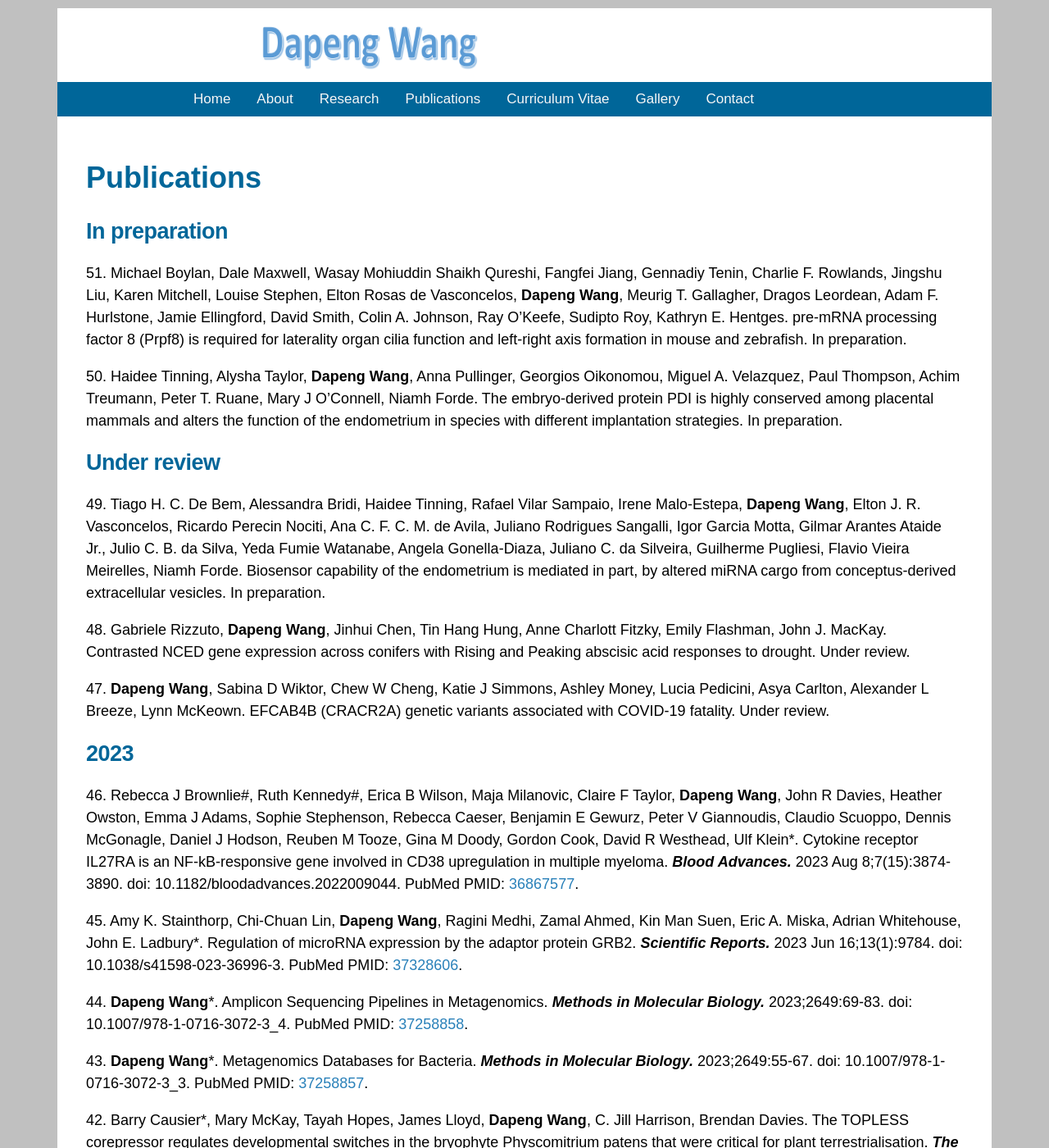
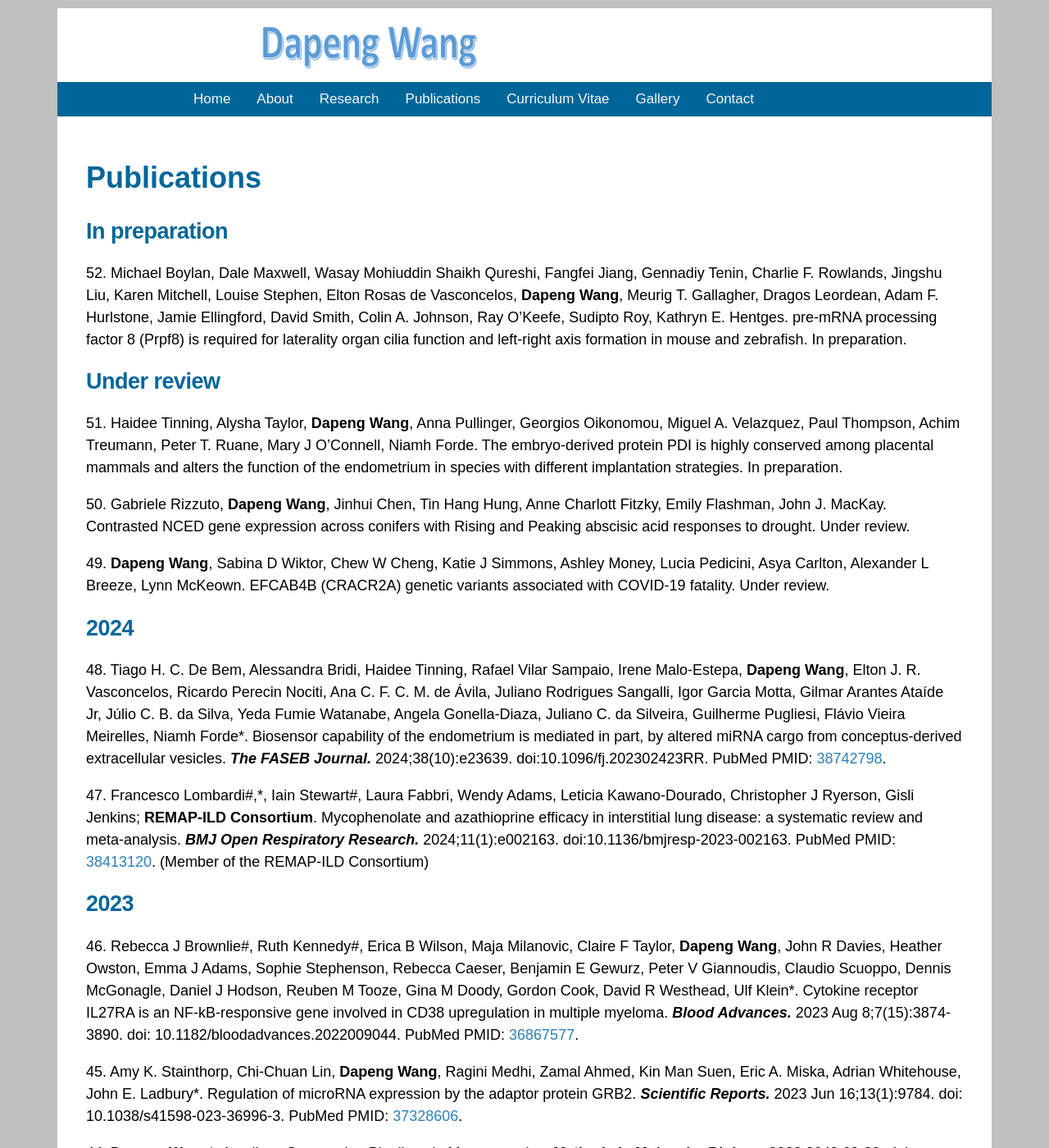
Before and after one commit to NextGenBioinformatics/dapeng-wang, a Jekyll site: the page publications.html, which Jekyll copies as it is, in a window 1280 px wide and 1400 px high. Shown: the whole window at 82% size. Built offline with Jekyll 4.4.1, drawn with Linux system fonts in a browser that asks for light colours.

Commit message:
Add files via upload

```diff
--- a/publications.html
+++ b/publications.html
@@ -37,17 +37,21 @@
 
                 <h2>In preparation</h2>
 
-                <p>51. Michael Boylan, Dale Maxwell, Wasay Mohiuddin Shaikh Qureshi, Fangfei Jiang, Gennadiy Tenin, Charlie F. Rowlands, Jingshu Liu, Karen Mitchell, Louise Stephen, Elton Rosas de Vasconcelos, <b>Dapeng Wang</b>, Meurig T. Gallagher, Dragos Leordean, Adam F. Hurlstone, Jamie Ellingford, David Smith, Colin A. Johnson, Ray O’Keefe, Sudipto Roy, Kathryn E. Hentges. pre-mRNA processing factor 8 (Prpf8) is required for laterality organ cilia function and left-right axis formation in mouse and zebrafish. In preparation.
-
-                <p>50. Haidee Tinning, Alysha Taylor, <b>Dapeng Wang</b>, Anna Pullinger, Georgios Oikonomou, Miguel A. Velazquez, Paul Thompson, Achim Treumann, Peter T. Ruane, Mary J O’Connell, Niamh Forde. The embryo-derived protein PDI is highly conserved among placental mammals and alters the function of the endometrium in species with different implantation strategies. In preparation.
+                <p>52. Michael Boylan, Dale Maxwell, Wasay Mohiuddin Shaikh Qureshi, Fangfei Jiang, Gennadiy Tenin, Charlie F. Rowlands, Jingshu Liu, Karen Mitchell, Louise Stephen, Elton Rosas de Vasconcelos, <b>Dapeng Wang</b>, Meurig T. Gallagher, Dragos Leordean, Adam F. Hurlstone, Jamie Ellingford, David Smith, Colin A. Johnson, Ray O’Keefe, Sudipto Roy, Kathryn E. Hentges. pre-mRNA processing factor 8 (Prpf8) is required for laterality organ cilia function and left-right axis formation in mouse and zebrafish. In preparation.
 
                 <h2>Under review</h2>
 
-                <p>49. Tiago H. C. De Bem, Alessandra Bridi, Haidee Tinning, Rafael Vilar Sampaio, Irene Malo-Estepa, <b>Dapeng Wang</b>, Elton J. R. Vasconcelos, Ricardo Perecin Nociti, Ana C. F. C. M. de Avila,  Juliano Rodrigues Sangalli, Igor Garcia Motta, Gilmar Arantes Ataide Jr., Julio C. B. da Silva, Yeda Fumie Watanabe, Angela Gonella-Diaza, Juliano C. da Silveira, Guilherme Pugliesi, Flavio Vieira Meirelles, Niamh Forde. Biosensor capability of the endometrium is mediated in part, by altered miRNA cargo from conceptus-derived extracellular vesicles. In preparation.
+                <p>51. Haidee Tinning, Alysha Taylor, <b>Dapeng Wang</b>, Anna Pullinger, Georgios Oikonomou, Miguel A. Velazquez, Paul Thompson, Achim Treumann, Peter T. Ruane, Mary J O’Connell, Niamh Forde. The embryo-derived protein PDI is highly conserved among placental mammals and alters the function of the endometrium in species with different implantation strategies. In preparation.
 
-                <p>48. Gabriele Rizzuto, <b>Dapeng Wang</b>, Jinhui Chen, Tin Hang Hung, Anne Charlott Fitzky, Emily Flashman, John J. MacKay. Contrasted NCED gene expression across conifers with Rising and Peaking abscisic acid responses to drought. Under review.</p>
+                <p>50. Gabriele Rizzuto, <b>Dapeng Wang</b>, Jinhui Chen, Tin Hang Hung, Anne Charlott Fitzky, Emily Flashman, John J. MacKay. Contrasted NCED gene expression across conifers with Rising and Peaking abscisic acid responses to drought. Under review.</p>
 
-                <p>47. <b>Dapeng Wang</b>, Sabina D Wiktor, Chew W Cheng, Katie J Simmons, Ashley Money, Lucia Pedicini, Asya Carlton, Alexander L Breeze, Lynn McKeown. EFCAB4B (CRACR2A) genetic variants associated with COVID-19 fatality. Under review.</p>
+                <p>49. <b>Dapeng Wang</b>, Sabina D Wiktor, Chew W Cheng, Katie J Simmons, Ashley Money, Lucia Pedicini, Asya Carlton, Alexander L Breeze, Lynn McKeown. EFCAB4B (CRACR2A) genetic variants associated with COVID-19 fatality. Under review.</p>
+
+                <h2>2024</h2>
+
+                <p>48. Tiago H. C. De Bem, Alessandra Bridi, Haidee Tinning, Rafael Vilar Sampaio, Irene Malo-Estepa, <b>Dapeng Wang</b>, Elton J. R. Vasconcelos, Ricardo Perecin Nociti, Ana C. F. C. M. de Ávila, Juliano Rodrigues Sangalli, Igor Garcia Motta, Gilmar Arantes Ataíde Jr, Júlio C. B. da Silva, Yeda Fumie Watanabe, Angela Gonella-Diaza, Juliano C. da Silveira, Guilherme Pugliesi, Flávio Vieira Meirelles, Niamh Forde*. Biosensor capability of the endometrium is mediated in part, by altered miRNA cargo from conceptus-derived extracellular vesicles. <b><i>The FASEB Journal.</i></b> 2024;38(10):e23639. doi:10.1096/fj.202302423RR. PubMed PMID: <a target="blank" href="https://pubmed.ncbi.nlm.nih.gov/38742798/">38742798</a>.</p>
+
+                <p>47. Francesco Lombardi#,*, Iain Stewart#, Laura Fabbri, Wendy Adams, Leticia Kawano-Dourado, Christopher J Ryerson, Gisli Jenkins; <b>REMAP-ILD Consortium</b>. Mycophenolate and azathioprine efficacy in interstitial lung disease: a systematic review and meta-analysis. <b><i>BMJ Open Respiratory Research.</i></b> 2024;11(1):e002163. doi:10.1136/bmjresp-2023-002163. PubMed PMID: <a target="blank" href="https://pubmed.ncbi.nlm.nih.gov/38413120/">38413120</a>. (Member of the REMAP-ILD Consortium)</p>
 
                 <h2>2023</h2>
 
```
